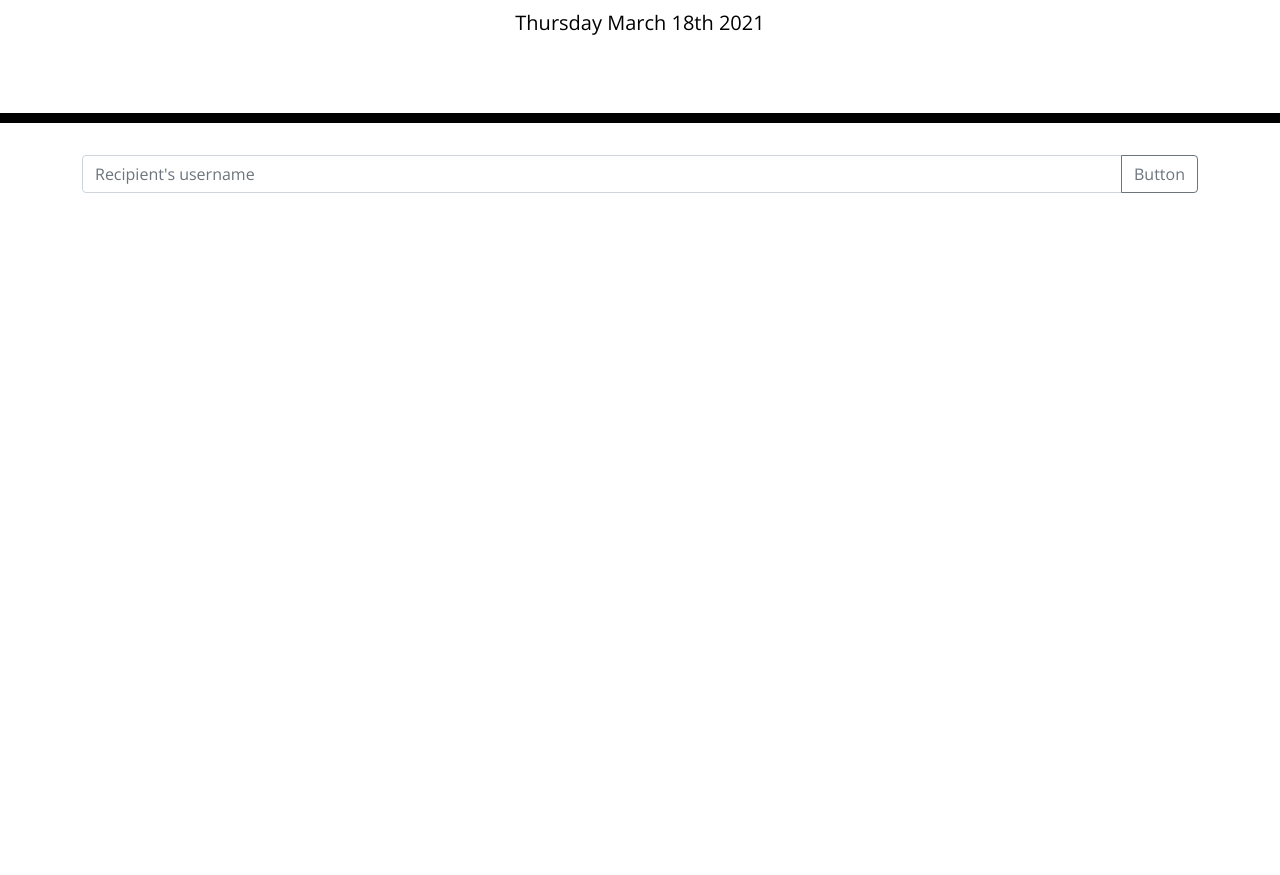
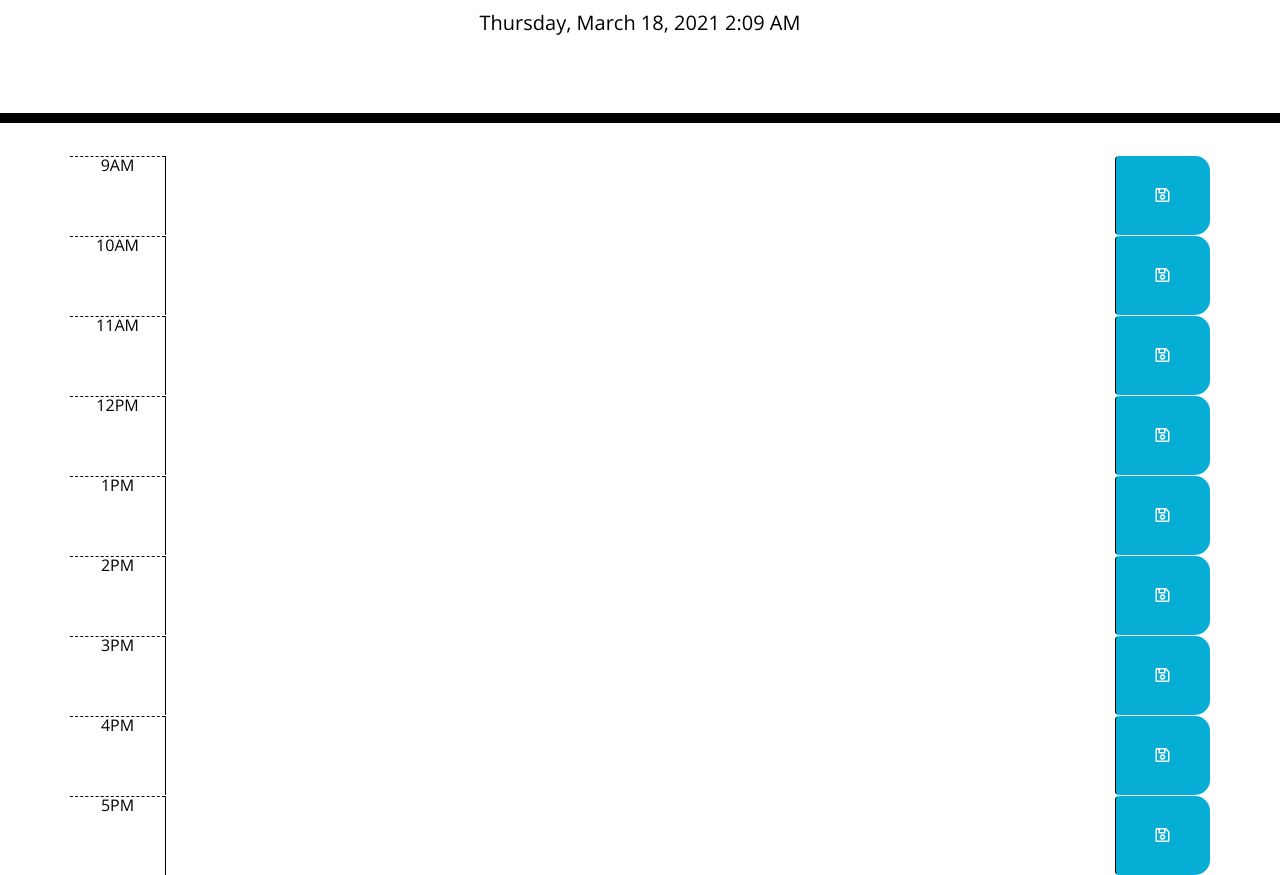
Before and after one commit to zreggert/Day_Planner, a plain HTML site: page index.html in a window 1280 px wide. Shown: the part 172-1047 px from the top of the page. Before the commit the page ends 800 px from the top, so only its background shows below. Drawn offline with nearby package versions, Linux system fonts and the light colour scheme.

Commit message:
used bootstrap to create time-blocks in the html that used the classes provided in the css

```diff
--- a/assets/script.js
+++ b/assets/script.js
@@ -1,4 +1,3 @@
 var today = moment();
-var currentDay = document.getElementById("currentDay");
 
-currentDay.textContent = moment().format('dddd MMMM Do YYYY');
+$("#currentDay").text(moment().format('LLLL'));
--- a/assets/style.css
+++ b/assets/style.css
@@ -33,7 +33,7 @@ textarea{
 .row {
   white-space: pre-wrap;
   height: 80px;
-  border-top: 1px solid white;;
+  border-top: 1px solid white;
 }
 
 .hour {
--- a/index.html
+++ b/index.html
@@ -31,9 +31,50 @@
     </header>
     <div class="container">
       <!-- Timeblocks go here -->
-      <div class="input-group mb-3">
-        <input type="text" class="form-control" placeholder="Recipient's username" aria-label="Recipient's username" aria-describedby="button-addon2">
-        <button class="btn btn-outline-secondary" type="button" id="button-addon2">Button</button>
+      <div id="9" class= "row time-block">
+        <div class="col-md-1 hour">9AM</div>
+        <textarea class="col-md-10 description"></textarea>
+        <button class="col-md-1 btn saveBtn"><i class="far fa-save"></i></button>
+      </div>
+      <div id="10" class= "row time-block">
+        <div class="col-md-1 hour">10AM</div>
+        <textarea class="col-md-10 description"></textarea>
+        <button class="col-md-1 btn saveBtn"><i class="far fa-save"></i></button>
+      </div>
+      <div id="11" class= "row time-block">
+        <div class="col-md-1 hour">11AM</div>
+        <textarea class="col-md-10 description"></textarea>
+        <button class="col-md-1 btn saveBtn"><i class="far fa-save"></i></button>
+      </div>
+      <div id="12" class= "row time-block">
+        <div class="col-md-1 hour">12PM</div>
+        <textarea class="col-md-10 description"></textarea>
+        <button class="col-md-1 btn saveBtn"><i class="far fa-save"></i></button>
+      </div>
+      <div id="13" class= "row time-block">
+        <div class="col-md-1 hour">1PM</div>
+        <textarea class="col-md-10 description"></textarea>
+        <button class="col-md-1 btn saveBtn"><i class="far fa-save"></i></button>
+      </div>
+      <div id="14" class= "row time-block">
+        <div class="col-md-1 hour">2PM</div>
+        <textarea class="col-md-10 description"></textarea>
+        <button class="col-md-1 btn saveBtn"><i class="far fa-save"></i></button>
+      </div>
+      <div id="15" class= "row time-block">
+        <div class="col-md-1 hour">3PM</div>
+        <textarea class="col-md-10 description"></textarea>
+        <button class="col-md-1 btn saveBtn"><i class="far fa-save"></i></button>
+      </div>
+      <div id="16" class= "row time-block">
+        <div class="col-md-1 hour">4PM</div>
+        <textarea class="col-md-10 description"></textarea>
+        <button class="col-md-1 btn saveBtn"><i class="far fa-save"></i></button>
+      </div>
+      <div id="17" class= "row time-block">
+        <div class="col-md-1 hour">5PM</div>
+        <textarea class="col-md-10 description"></textarea>
+        <button class="col-md-1 btn saveBtn"><i class="far fa-save"></i></button>
       </div>
     </div>
 
```
